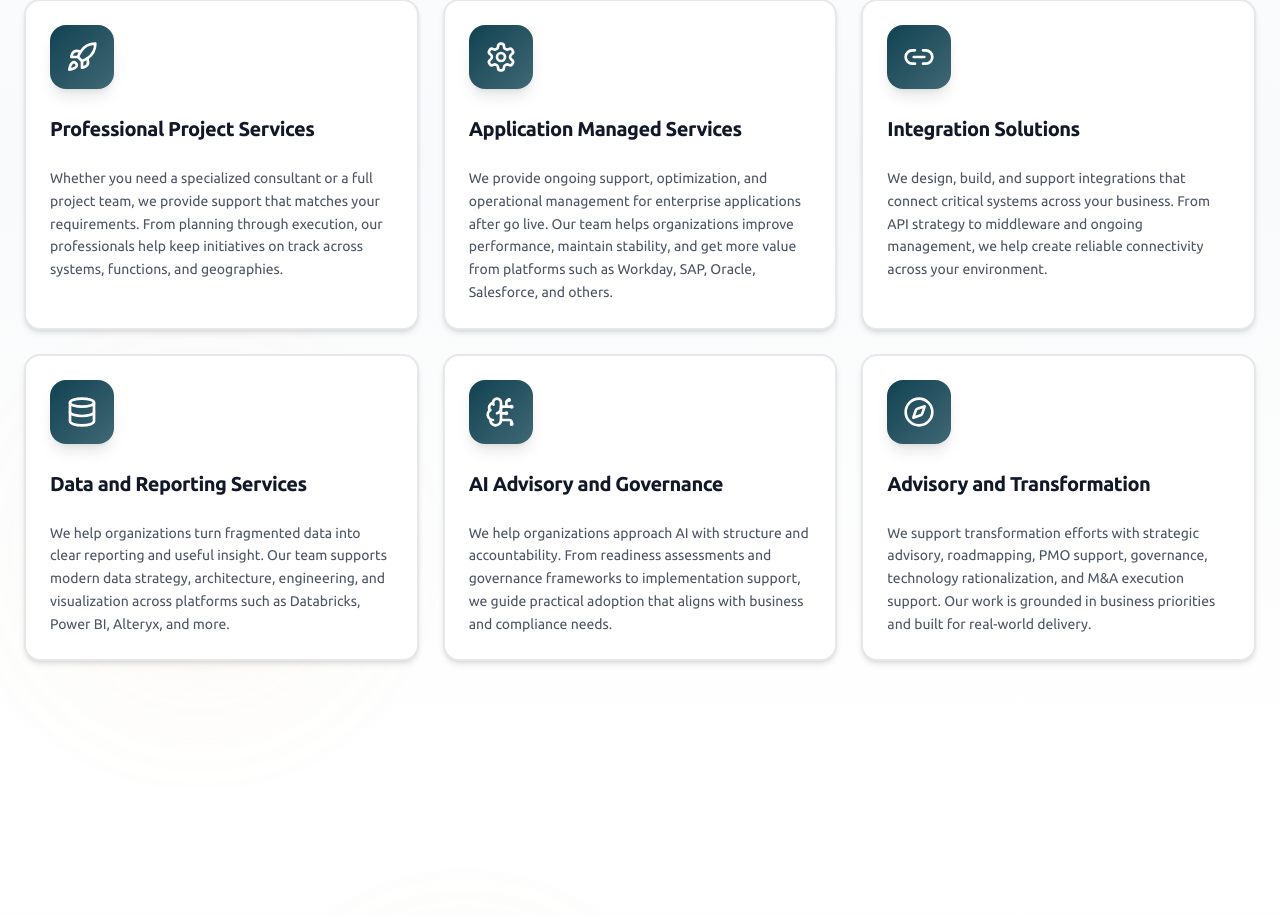
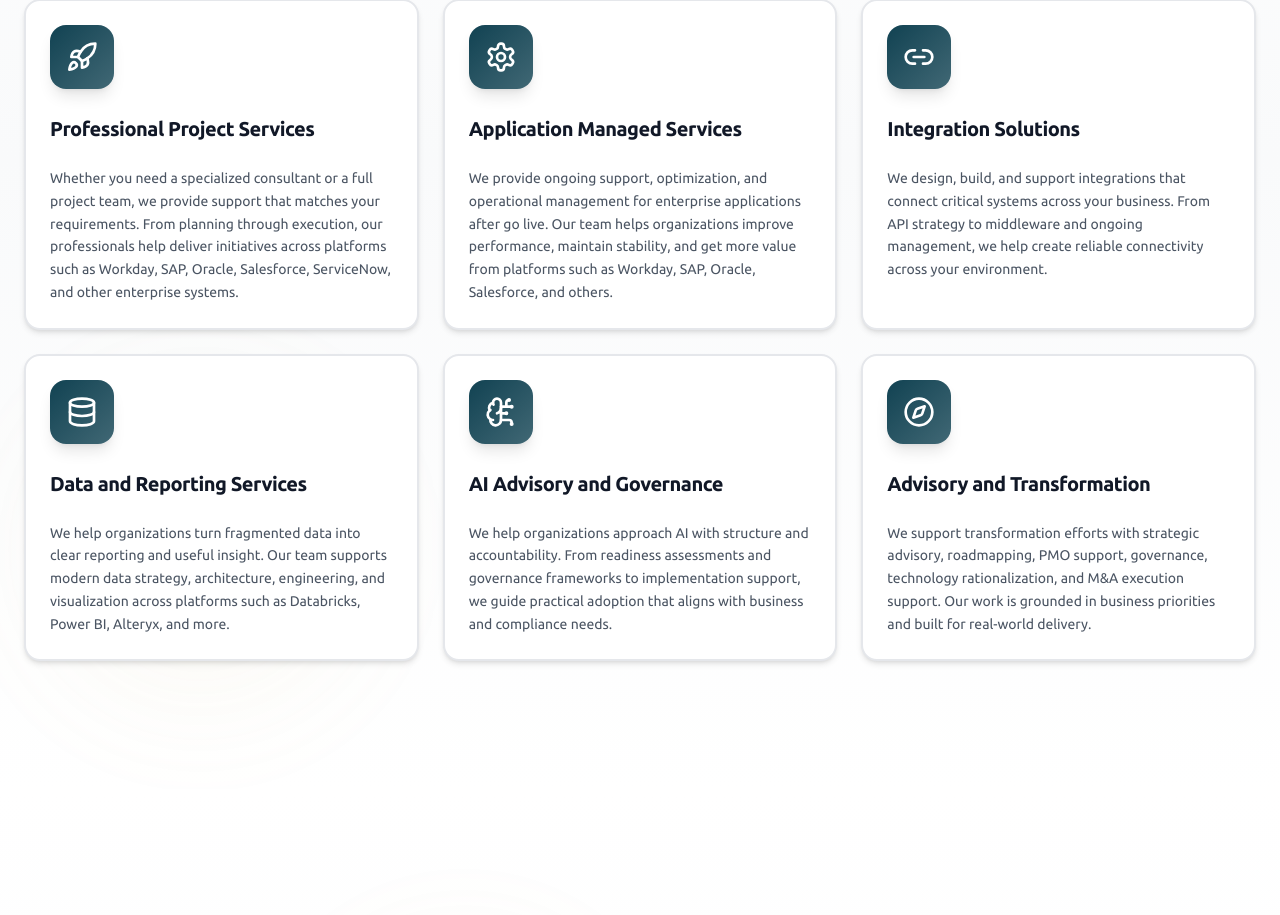
Before and after one commit to codeprintagency/Robra-It, a Next.js app: page / in a window 1280 px wide. Shown: the part 1275-2190 px from the top of the page. Built offline with nearby package versions, Linux system fonts and the light colour scheme.

Commit message:
Update PPS card description with platform examples
Co-Authored-By: Claude Sonnet 4.6 <noreply@anthropic.com>

```diff
--- a/components/Services.tsx
+++ b/components/Services.tsx
@@ -16,7 +16,7 @@ const practices = [
     icon: Rocket,
     title: "Professional Project Services",
     description:
-      "Whether you need a specialized consultant or a full project team, we provide support that matches your requirements. From planning through execution, our professionals help keep initiatives on track across systems, functions, and geographies.",
+      "Whether you need a specialized consultant or a full project team, we provide support that matches your requirements. From planning through execution, our professionals help deliver initiatives across platforms such as Workday, SAP, Oracle, Salesforce, ServiceNow, and other enterprise systems.",
   },
   {
     icon: Settings,
```
